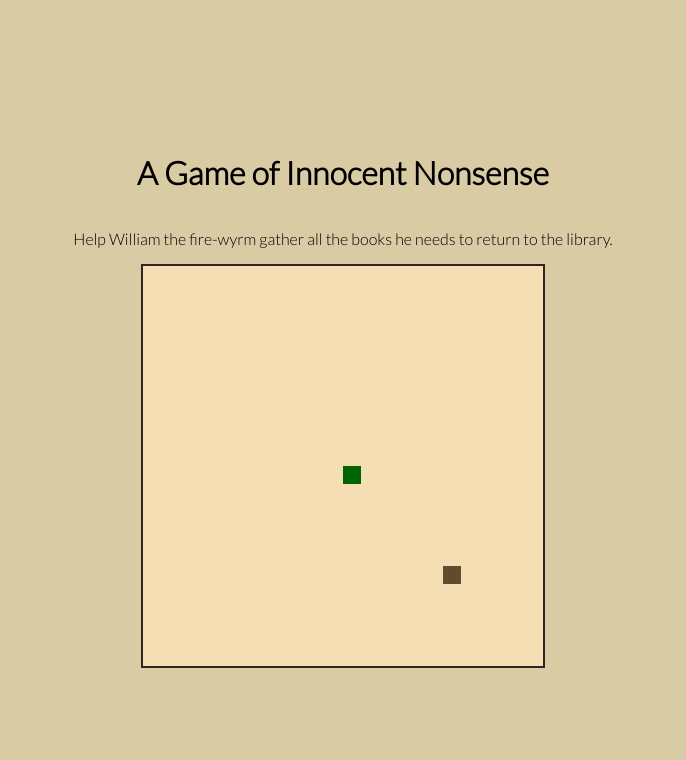
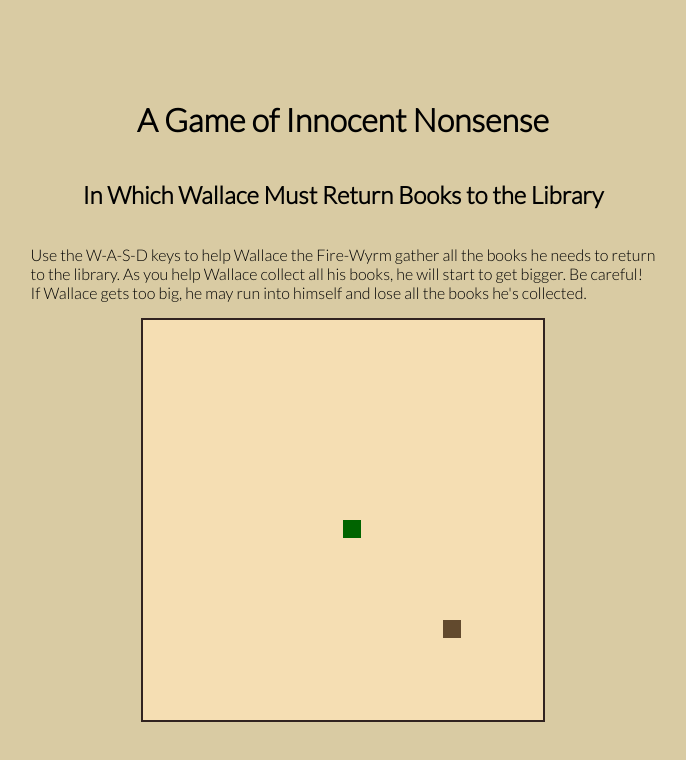
Before and after one commit to jacobleonhardt/nonsense_portfolio, a plain HTML site: page tinyGame/index.html in a window 1280 px wide. Shown: the whole page, without its empty margins (297-983 px from the left). Drawn offline with Linux system fonts and the light colour scheme.

Commit message:
flavore text added

```diff
--- a/tinyGame/index.html
+++ b/tinyGame/index.html
@@ -13,7 +13,10 @@
 </head>
 <body>
     <h1>A Game of Innocent Nonsense</h1>
-    <p>Help William the fire-wyrm gather all the books he needs to return to the library.</p>
+    <h2>In Which Wallace Must Return Books to the Library</h2>
+    <p>Use the W-A-S-D keys to help Wallace the Fire-Wyrm gather all the books he needs to return<br/>
+    to the library. As you help Wallace collect all his books, he will start to get bigger. Be careful!<br/>
+    If Wallace gets too big, he may run into himself and lose all the books he's collected.</p>
     <canvas id="game" width="400" height="400"></canvas>
 </body>
 </html>
```
